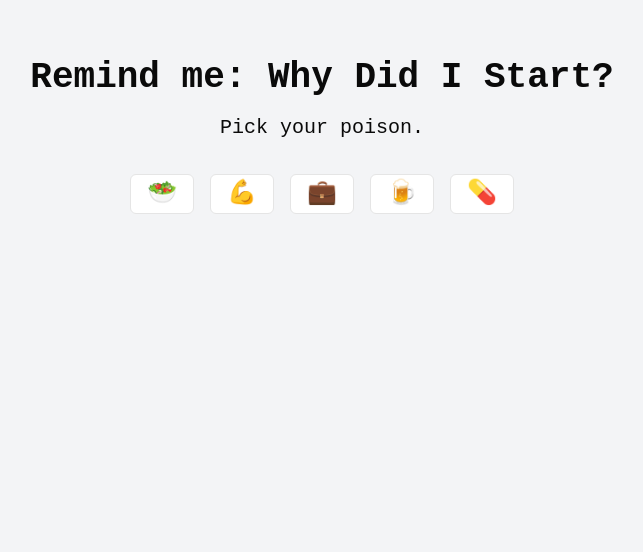
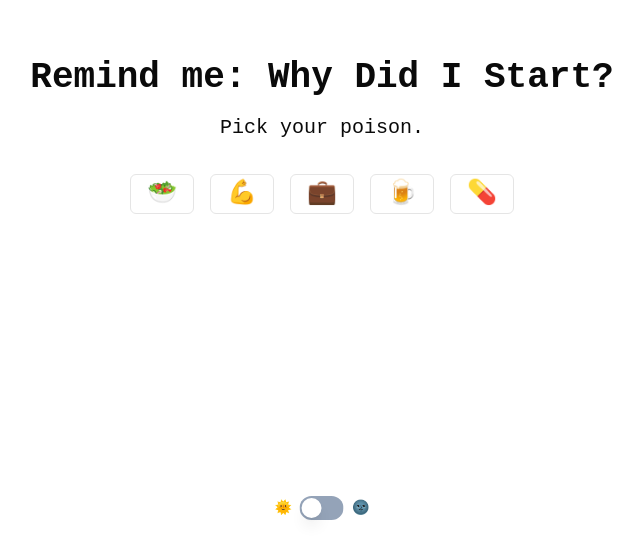
Before and after one commit to MatteoFuscaldo/wdis, a Next.js app: page / in a window 1280 px wide. Shown: the part 248-800 px from the top of the page, without its empty margins (318-961 px from the left). Built offline with nearby package versions, Linux system fonts and the light colour scheme; a web font is replaced by a local one.

Commit message:
enable dark light switch

```diff
--- a/app/layout.tsx
+++ b/app/layout.tsx
@@ -1,5 +1,6 @@
 import type { Metadata } from 'next'
 import './globals.css'
+import { ThemeProvider } from '@/components/theme-provider'
 
 export const metadata: Metadata = {
   title: 'Why did I start?',
@@ -12,8 +13,17 @@ export default function RootLayout({
   children: React.ReactNode
 }>) {
   return (
-    <html lang="en">
-      <body>{children}</body>
+    <html lang="en" suppressHydrationWarning>
+      <body>
+        <ThemeProvider
+          attribute="class"
+          defaultTheme="system"
+          enableSystem
+          disableTransitionOnChange
+        >
+          {children}
+        </ThemeProvider>
+      </body>
     </html>
   )
 }
--- a/app/page.tsx
+++ b/app/page.tsx
@@ -6,6 +6,7 @@ import { Button } from '@/components/ui/button'
 // if the new import works this is to be removed
 // import { X, Send } from 'lucide-react'
 import { motivationalSentences } from './data/motivationalSentences'
+import { ThemeToggle } from '@/components/theme-toggle'
 
 const categories = [
   { name: 'Diet', icon: '🥗' },
@@ -47,7 +48,7 @@ export default function Home() {
   }
 
   return (
-    <main className="flex min-h-screen flex-col items-center justify-center p-24 bg-gray-100 font-meslo">
+    <main className="flex min-h-screen flex-col items-center justify-center p-24 bg-background text-foreground font-meslo">
       <h1 className="text-4xl font-bold mb-4 text-center">Remind me: Why Did I Start?</h1>
       <h2 className="text-xl mb-8 text-center">Pick your poison.</h2>
       <div className="flex space-x-4 mb-8">
@@ -104,6 +105,7 @@ export default function Home() {
           </motion.div>
         )}
       </AnimatePresence>
+      <ThemeToggle />
     </main>
   )
 }
--- /dev/null
+++ b/components/theme-provider.tsx
@@ -0,0 +1,9 @@
+"use client"
+
+import * as React from "react"
+import { ThemeProvider as NextThemesProvider } from "next-themes"
+import { type ThemeProviderProps } from "next-themes/dist/types"
+
+export function ThemeProvider({ children, ...props }: ThemeProviderProps) {
+  return <NextThemesProvider {...props}>{children}</NextThemesProvider>
+}
--- /dev/null
+++ b/components/theme-toggle.tsx
@@ -0,0 +1,21 @@
+"use client"
+
+import * as React from "react"
+import { useTheme } from "next-themes"
+import { Switch } from "@/components/ui/switch"
+
+export function ThemeToggle() {
+  const { theme, setTheme } = useTheme()
+
+  return (
+    <div className="fixed bottom-8 left-1/2 transform -translate-x-1/2 flex items-center gap-2">
+      <span className="text-sm">🌞</span>
+      <Switch
+        checked={theme === "dark"}
+        onCheckedChange={(checked) => setTheme(checked ? "dark" : "light")}
+        className="data-[state=checked]:bg-slate-700 data-[state=unchecked]:bg-slate-400"
+      />
+      <span className="text-sm">🌚</span>
+    </div>
+  )
+}
```
